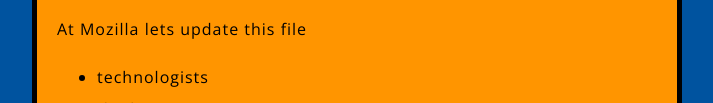
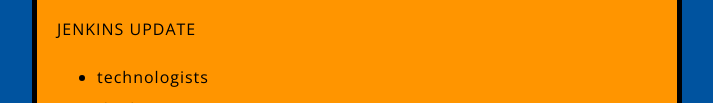
Before and after one commit to jennhewitt/html, a plain HTML site: page index.html in a window 1280 px wide. Shown: the part 386-489 px from the top of the page, without its empty margins (283-996 px from the left). Drawn offline with nearby package versions, Linux system fonts and the light colour scheme.

Commit message:
Update index.html

```diff
--- a/index.html
+++ b/index.html
@@ -10,7 +10,7 @@
     <h1>Mozilla is cool</h1>
     <img src="images/firefox-icon.png" alt="The Firefox logo: a flaming fox surrounding the Earth.">
 
-    <p>At Mozilla lets update this file</p>
+    <p>JENKINS UPDATE</p>
 
     <ul> <!-- changed to list in the tutorial -->
       <li>technologists</li>
```
